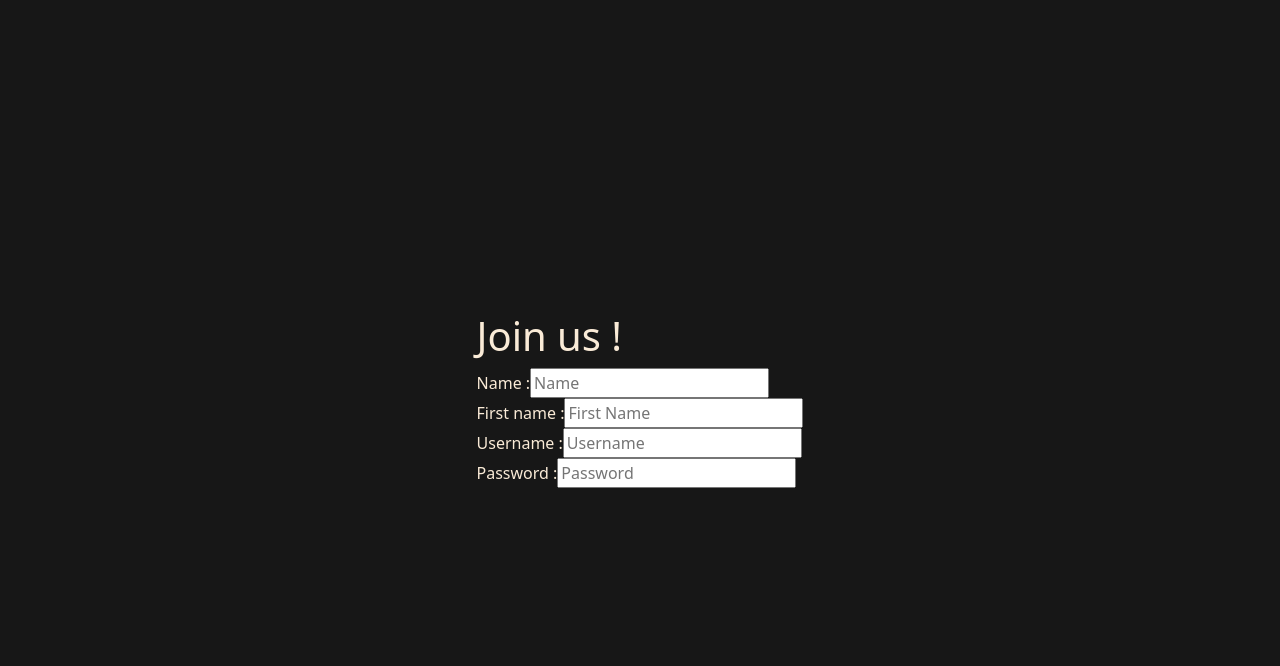
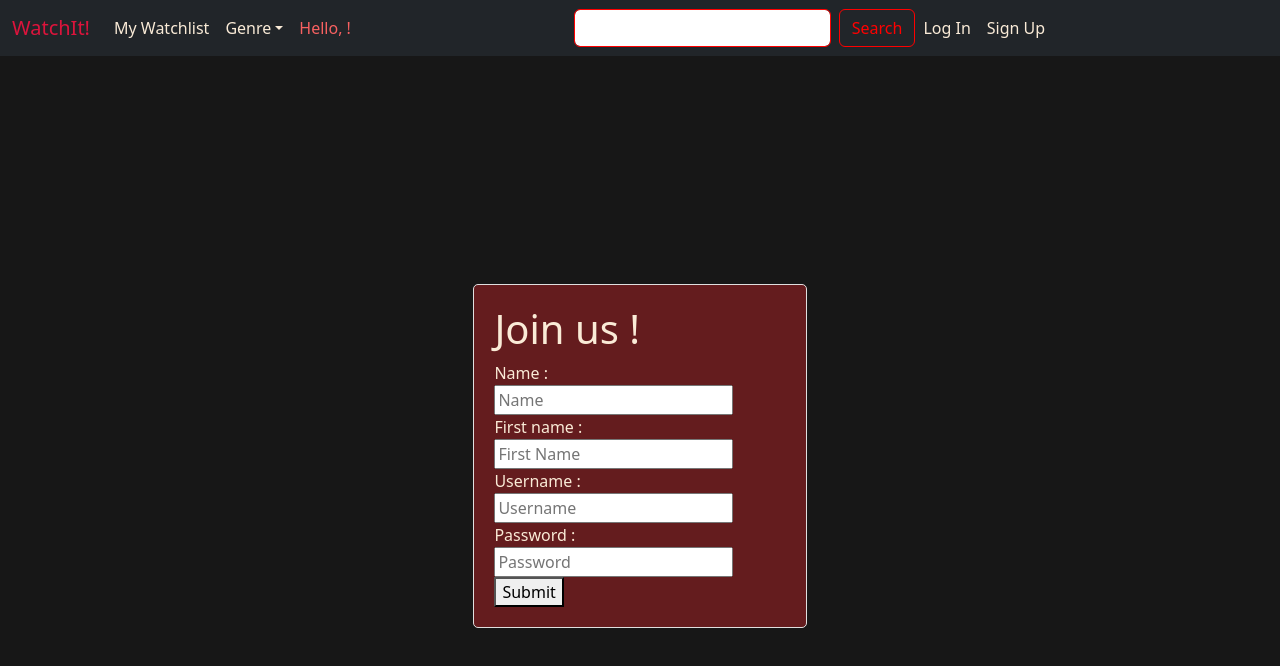
Before and after one commit to caroulin1704/WatchItFront, a React (Create React App) app: page /signup in a window 1280 px wide. Shown: the top 666 px of the page. Built offline with nearby package versions, Linux system fonts and the light colour scheme.

Commit message:
14/04/23 part1

```diff
--- a/src/componants/App.js
+++ b/src/componants/App.js
@@ -1,14 +1,21 @@
 import { BrowserRouter, Routes, Route } from 'react-router-dom';
 import '../styles/App.css';
 import 'bootstrap/dist/css/bootstrap.min.css';
-import NavBarHome from './NavBarHome';
+import Layout from './Layout';
 import Signup from './Signup';
-import NavBar from '../componants/NavBar.js';
+import Home from './Home';
 
 
 function App() {
   return (
-    <Signup />
+    <BrowserRouter>
+      <Routes>
+        <Route path='/' element={<Layout />}>
+          <Route index element={<Home />} />
+          <Route path='signup' element={<Signup />} />
+        </Route>
+      </Routes>
+    </BrowserRouter>
   );
 }
 
--- a/src/componants/Home.js
+++ b/src/componants/Home.js
@@ -0,0 +1,7 @@
+import React from "react";
+
+export default function Home(){
+    return(
+        <h1>Welcome ! Ca marche !</h1>
+    )
+}
--- /dev/null
+++ b/src/componants/Layout.js
@@ -0,0 +1,14 @@
+import React from "react";
+import { Outlet } from "react-router-dom";
+import NavBarHome from "./NavBarHome";
+
+const Layout = () => {
+    return(
+    <>
+    <NavBarHome />
+    <Outlet />
+    </>
+    );
+};
+
+export default Layout;
--- a/src/componants/Signup.js
+++ b/src/componants/Signup.js
@@ -9,21 +9,22 @@ export default function Signup(){
                 <div className="ui divider"></div>
                 <div className="ui form">
                     <div className="field">
-                        <label>Name :</label>
+                        <label>Name :</label><br></br>
                         <input type="text" name="name" placeholder="Name" />
                     </div>
                     <div className="field">
-                        <label>First name :</label>
+                        <label>First name :</label><br></br>
                         <input type="text" name="surname" placeholder="First Name" />
                     </div>
                     <div className="field">
-                        <label>Username :</label>
+                        <label>Username :</label><br></br>
                         <input type="text" name="pseudo" placeholder="Username" />
                     </div>
                     <div className="field">
-                        <label>Password :</label>
+                        <label>Password :</label><br></br>
                         <input type="text" name="password" placeholder="Password" />
                     </div>
+                    <button className='fluid ui button'>Submit</button>
                 </div>
             </form>
         </div>
--- a/src/styles/Signup.css
+++ b/src/styles/Signup.css
@@ -17,4 +17,16 @@ label {
     justify-content: center;
     align-items: center;
     height: 100vh;
+    max-width: 500px;
+    width: 100%;
+    margin: auto;
+
 }
+
+.container > form {
+    width: 70%;
+    border: 1px solid #dfdfdf;
+    padding: 20px;
+    border-radius: 5px;
+    background-color: rgb(100, 28, 30);
+}
```
Also changed, not shown: src/ressources/cinema.png (added), src/ressources/logo.png (deleted).
